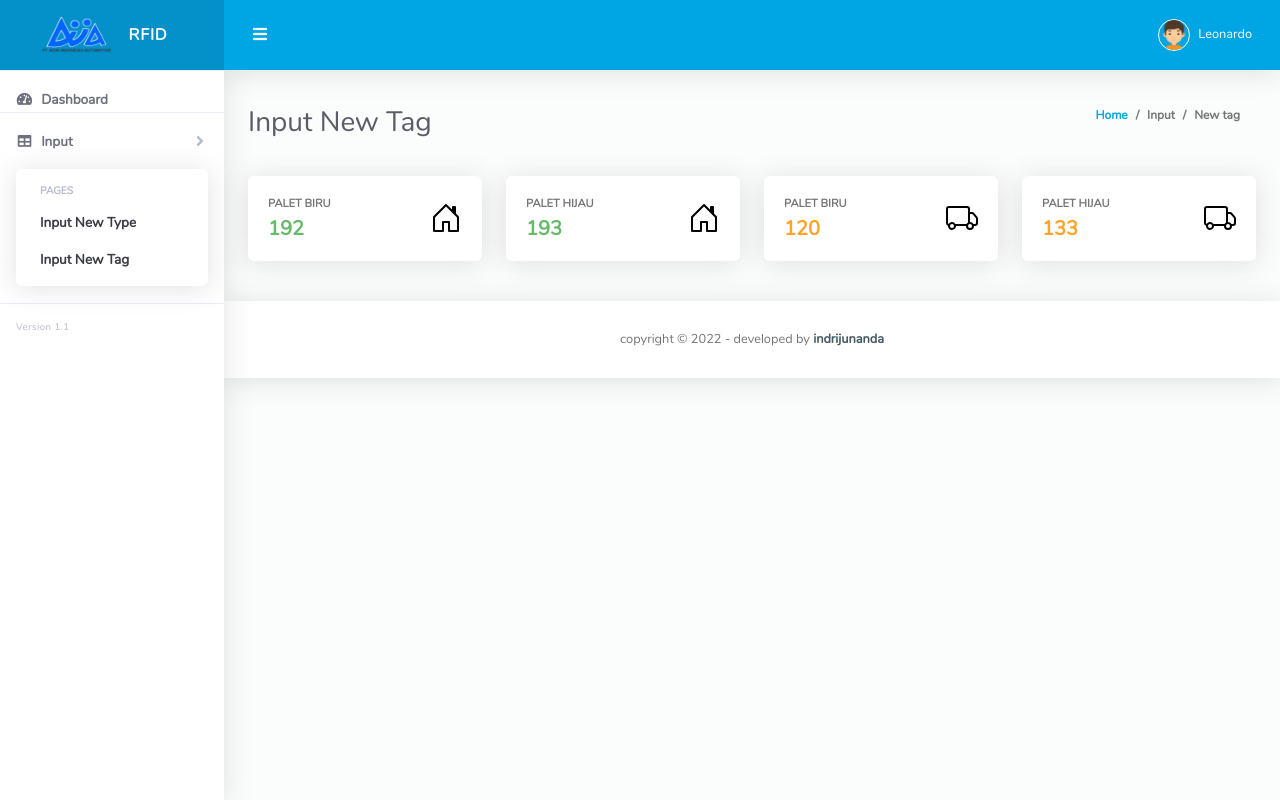
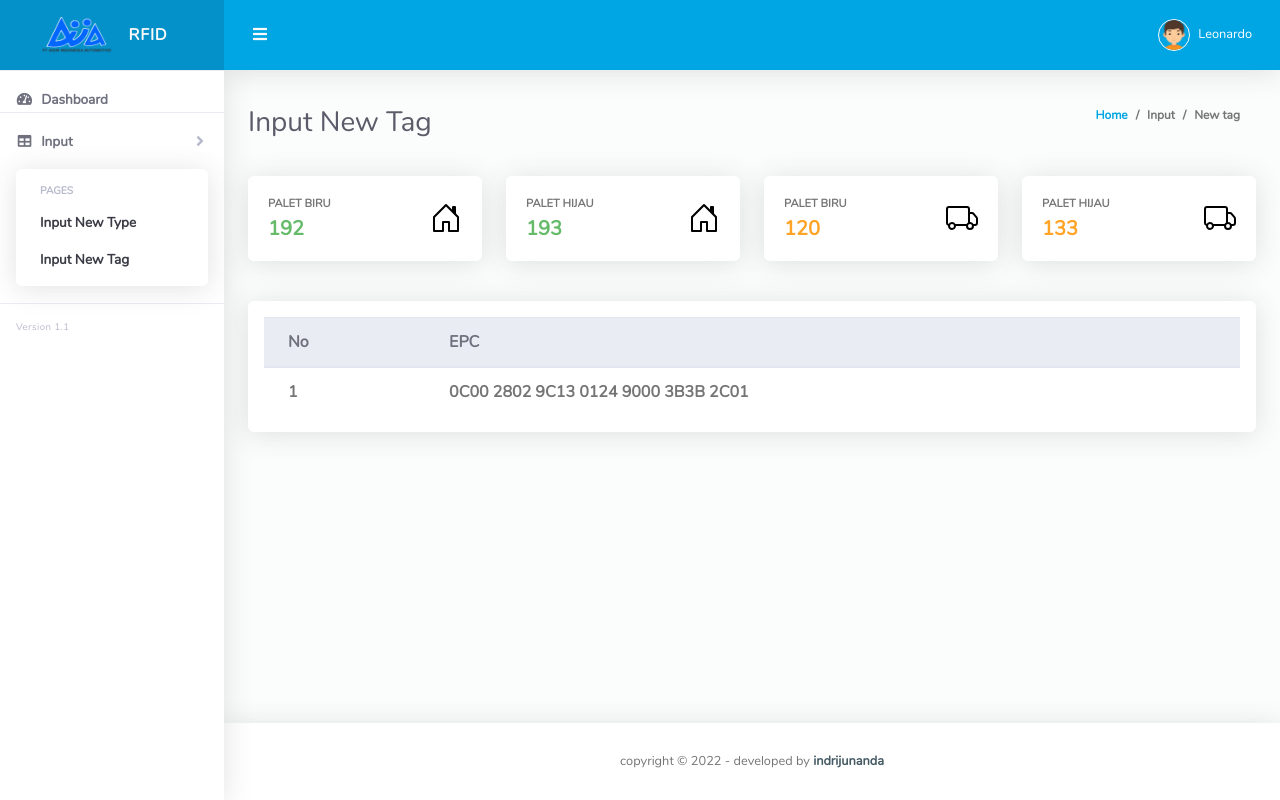
Before and after one commit to constantiusleo/WEB_RFID, a CodeIgniter app: page /database/input_new_tag in a window 1280 px wide. Run offline with CodeIgniter, Linux system fonts and the light colour scheme; lists and menus that the app fills with data are empty.

Commit message:
add table

```diff
--- a/application/views/new_tag.php
+++ b/application/views/new_tag.php
@@ -74,3 +74,27 @@
             </div>
         </div>
     </div>
+    <div class="row">
+        <!-- Datatables Master Data -->
+        <div class="col">
+            <div class="card mb-4">
+                <div class="table-responsive p-3">
+                    <table class="table table-bordered align-items-center table-flush">
+                        <thead class="thead-light">
+                            <tr>
+                                <th scope='col'>No</th>
+                                <th scope='col-7'>EPC</th>
+                            </tr>
+                        </thead>
+                        <tbody>
+                            <tr>
+                                <th>1</th>
+                                <th>0C00 2802 9C13 0124 9000 3B3B 2C01</th>
+                            </tr>
+                        </tbody>
+                    </table>
+                </div>
+            </div>
+        </div>
+    </div>
+</div>
```
